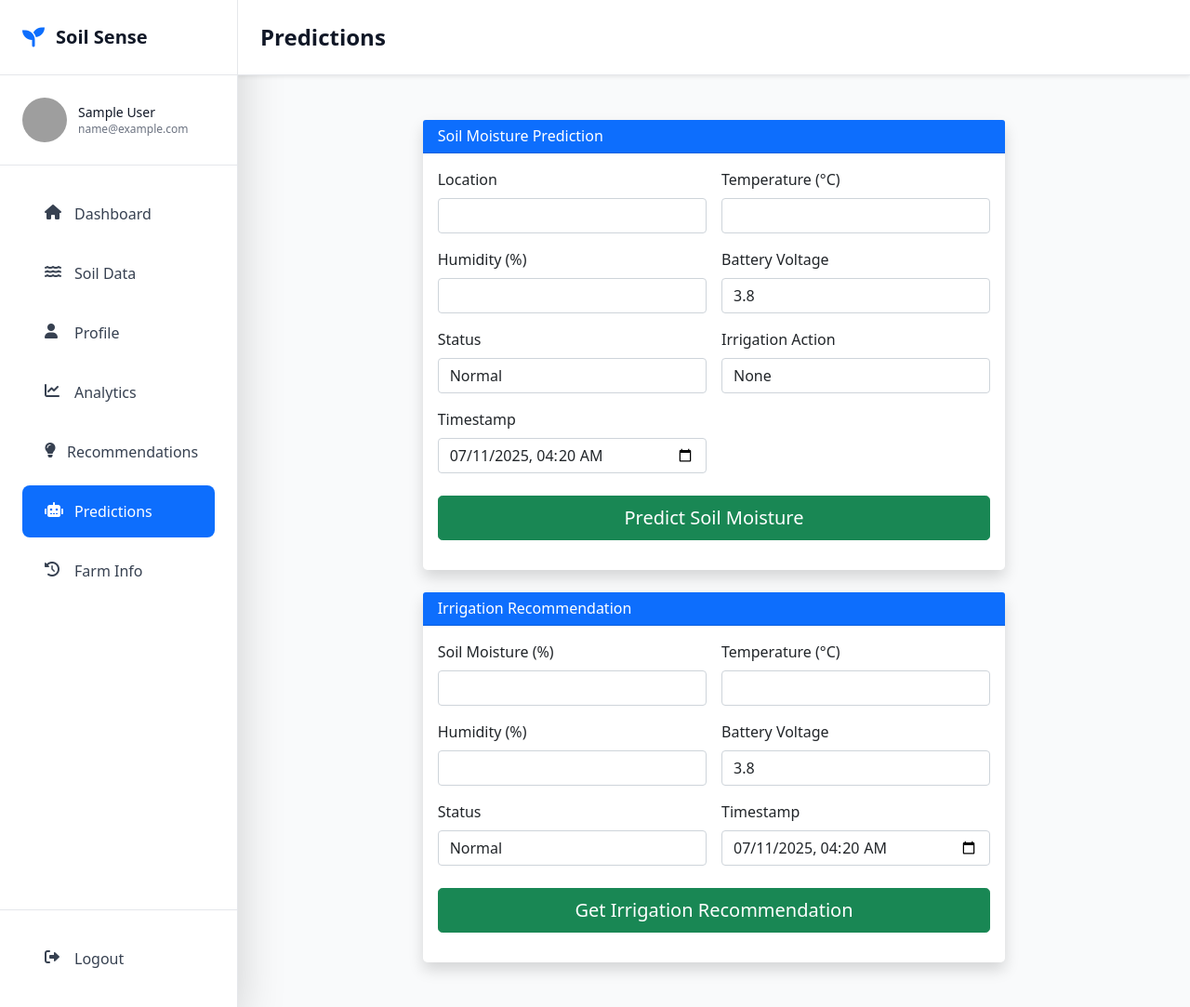
After one commit to frankogenrwoth/soils-sense, a Django app: page /farmer/predictions/ in a window 1280 px wide. The commit adds this page. Shown: the whole page at 93% size. Run offline with Django 5.2, Linux system fonts and the light colour scheme; the visitor is signed in with stand-in values (Sample User, id 1); some libraries are stand-ins or nearby versions; grey boxes are pictures that could not be loaded.

Commit message:
predictions and recomendations added

```diff
--- a/apps/farmer/templates/farmer/base.html
+++ b/apps/farmer/templates/farmer/base.html
@@ -82,6 +82,12 @@
                     </a>
                 </li>
                 <li>
+                    <a href="{% url 'farmer:predictions' %}" class="nav-link flex items-center px-4 py-3 text-gray-700 rounded-lg hover:bg-primary hover:text-white transition-colors {% if request.resolver_match.url_name == 'predictions' %}bg-primary text-white{% endif %}">
+                        <i class="fas fa-robot w-5 h-5 mr-3"></i>
+                        <span>Predictions</span>
+                    </a>
+                </li>
+                <li>
                     <a href="{% url 'farmer:farm_management' %}" class="nav-link flex items-center px-4 py-3 text-gray-700 rounded-lg hover:bg-primary hover:text-white transition-colors {% if request.resolver_match.url_name == 'farm_management' %}bg-primary text-white{% endif %}">
                         <i class="fas fa-history w-5 h-5 mr-3"></i>
                         <span>Farm Info</span>
--- /dev/null
+++ b/apps/farmer/templates/farmer/predictions.html
@@ -0,0 +1,107 @@
+{% extends 'farmer/base.html' %}
+
+{% block page_title %}Predictions{% endblock %}
+{% block breadcrumb %}Predictions{% endblock %}
+
+{% block content %}
+<div class="container py-4">
+    <div class="row justify-content-center">
+        <div class="col-lg-8">
+            <div class="card shadow border-0 rounded-3 mb-4">
+                <div class="card-header bg-primary text-white">
+                    <h4 class="mb-0">Soil Moisture Prediction</h4>
+                </div>
+                <div class="card-body">
+                    <form method="post" class="mb-3">
+                        {% csrf_token %}
+                        <input type="hidden" name="predict_type" value="soil_moisture">
+                        <div class="row g-3">
+                            <div class="col-md-6">
+                                <label class="form-label">Location</label>
+                                <input type="text" class="form-control" name="location" required>
+                            </div>
+                            <div class="col-md-6">
+                                <label class="form-label">Temperature (°C)</label>
+                                <input type="number" class="form-control" name="temperature_celsius" step="0.01" required>
+                            </div>
+                            <div class="col-md-6">
+                                <label class="form-label">Humidity (%)</label>
+                                <input type="number" class="form-control" name="humidity_percent" step="0.01" required>
+                            </div>
+                            <div class="col-md-6">
+                                <label class="form-label">Battery Voltage</label>
+                                <input type="number" class="form-control" name="battery_voltage" step="0.01" value="3.8" required>
+                            </div>
+                            <div class="col-md-6">
+                                <label class="form-label">Status</label>
+                                <input type="text" class="form-control" name="status" value="Normal" required>
+                            </div>
+                            <div class="col-md-6">
+                                <label class="form-label">Irrigation Action</label>
+                                <input type="text" class="form-control" name="irrigation_action" value="None" required>
+                            </div>
+                            <div class="col-md-6">
+                                <label class="form-label">Timestamp</label>
+                                <input type="datetime-local" class="form-control" name="timestamp" value="{{ now|date:'Y-m-d\TH:i' }}" required>
+                            </div>
+                        </div>
+                        <div class="mt-4 d-grid">
+                            <button type="submit" class="btn btn-success btn-lg">Predict Soil Moisture</button>
+                        </div>
+                    </form>
+                    {% if soil_moisture_result %}
+                        <div class="alert alert-info mt-3">
+                            <strong>Predicted Soil Moisture:</strong> {{ soil_moisture_result.predicted_value }}%
+                        </div>
+                    {% endif %}
+                </div>
+            </div>
+            <div class="card shadow border-0 rounded-3">
+                <div class="card-header bg-primary text-white">
+                    <h4 class="mb-0">Irrigation Recommendation</h4>
+                </div>
+                <div class="card-body">
+                    <form method="post" class="mb-3">
+                        {% csrf_token %}
+                        <input type="hidden" name="predict_type" value="irrigation">
+                        <div class="row g-3">
+                            <div class="col-md-6">
+                                <label class="form-label">Soil Moisture (%)</label>
+                                <input type="number" class="form-control" name="soil_moisture_percent" step="0.01" required>
+                            </div>
+                            <div class="col-md-6">
+                                <label class="form-label">Temperature (°C)</label>
+                                <input type="number" class="form-control" name="temperature_celsius" step="0.01" required>
+                            </div>
+                            <div class="col-md-6">
+                                <label class="form-label">Humidity (%)</label>
+                                <input type="number" class="form-control" name="humidity_percent" step="0.01" required>
+                            </div>
+                            <div class="col-md-6">
+                                <label class="form-label">Battery Voltage</label>
+                                <input type="number" class="form-control" name="battery_voltage" step="0.01" value="3.8" required>
+                            </div>
+                            <div class="col-md-6">
+                                <label class="form-label">Status</label>
+                                <input type="text" class="form-control" name="status" value="Normal" required>
+                            </div>
+                            <div class="col-md-6">
+                                <label class="form-label">Timestamp</label>
+                                <input type="datetime-local" class="form-control" name="timestamp" value="{{ now|date:'Y-m-d\TH:i' }}" required>
+                            </div>
+                        </div>
+                        <div class="mt-4 d-grid">
+                            <button type="submit" class="btn btn-success btn-lg">Get Irrigation Recommendation</button>
+                        </div>
+                    </form>
+                    {% if irrigation_result %}
+                        <div class="alert alert-info mt-3">
+                            <strong>Recommended Irrigation Action:</strong> {{ irrigation_result.predicted_value }}
+                        </div>
+                    {% endif %}
+                </div>
+            </div>
+        </div>
+    </div>
+</div>
+{% endblock %}
--- a/apps/farmer/urls.py
+++ b/apps/farmer/urls.py
@@ -13,6 +13,7 @@ urlpatterns = [
     path('add-crop/', views.add_crop, name='add_crop'),
     path('analytics/', views.analytics, name='analytics'),
     path('recommendations/', views.recommendations, name='recommendations'),
+    path('predictions/', views.predictions, name='predictions'),
 
     # New URLs for soil moisture data management
     path('soil-data/', views.soil_data_management, name='soil_data_management'),
--- a/apps/farmer/views.py
+++ b/apps/farmer/views.py
@@ -175,6 +175,65 @@ def analytics(request):
 @login_required
 def recommendations(request):
     return render(request, 'farmer/recommendations.html')
+
+#Predictions here
+@login_required
+def predictions(request):
+    from ml import MLEngine
+    import datetime
+    now = datetime.datetime.now()
+    soil_moisture_result = None
+    irrigation_result = None
+    if request.method == 'POST':
+        ml = MLEngine()
+        predict_type = request.POST.get('predict_type')
+        if predict_type == 'soil_moisture':
+            location = request.POST.get('location')
+            temperature_celsius = request.POST.get('temperature_celsius')
+            humidity_percent = request.POST.get('humidity_percent')
+            battery_voltage = request.POST.get('battery_voltage')
+            status = request.POST.get('status')
+            irrigation_action = request.POST.get('irrigation_action')
+            timestamp = request.POST.get('timestamp')
+            sensor_id = 'manual'
+            if not timestamp:
+                timestamp = now.strftime('%Y-%m-%d %H:%M:%S')
+            else:
+                timestamp = timestamp.replace('T', ' ')
+            soil_moisture_result = ml.predict_soil_moisture(
+                sensor_id=sensor_id,
+                location=location,
+                temperature_celsius=float(temperature_celsius),
+                humidity_percent=float(humidity_percent),
+                battery_voltage=float(battery_voltage),
+                status=status,
+                irrigation_action=irrigation_action,
+                timestamp=timestamp,
+            )
+        elif predict_type == 'irrigation':
+            soil_moisture_percent = request.POST.get('soil_moisture_percent')
+            temperature_celsius = request.POST.get('temperature_celsius')
+            humidity_percent = request.POST.get('humidity_percent')
+            battery_voltage = request.POST.get('battery_voltage')
+            status = request.POST.get('status')
+            timestamp = request.POST.get('timestamp')
+            if not timestamp:
+                timestamp = now.strftime('%Y-%m-%d %H:%M:%S')
+            else:
+                timestamp = timestamp.replace('T', ' ')
+            irrigation_result = ml.recommend_irrigation(
+                soil_moisture_percent=float(soil_moisture_percent),
+                temperature_celsius=float(temperature_celsius),
+                humidity_percent=float(humidity_percent),
+                battery_voltage=float(battery_voltage),
+                status=status,
+                timestamp=timestamp,
+            )
+    return render(request, 'farmer/predictions.html', {
+        'soil_moisture_result': soil_moisture_result,
+        'irrigation_result': irrigation_result,
+        'now': now,
+    })
 
 @login_required
 def soil_data_management(request):
```
Also changed, not shown: 1 other file.
